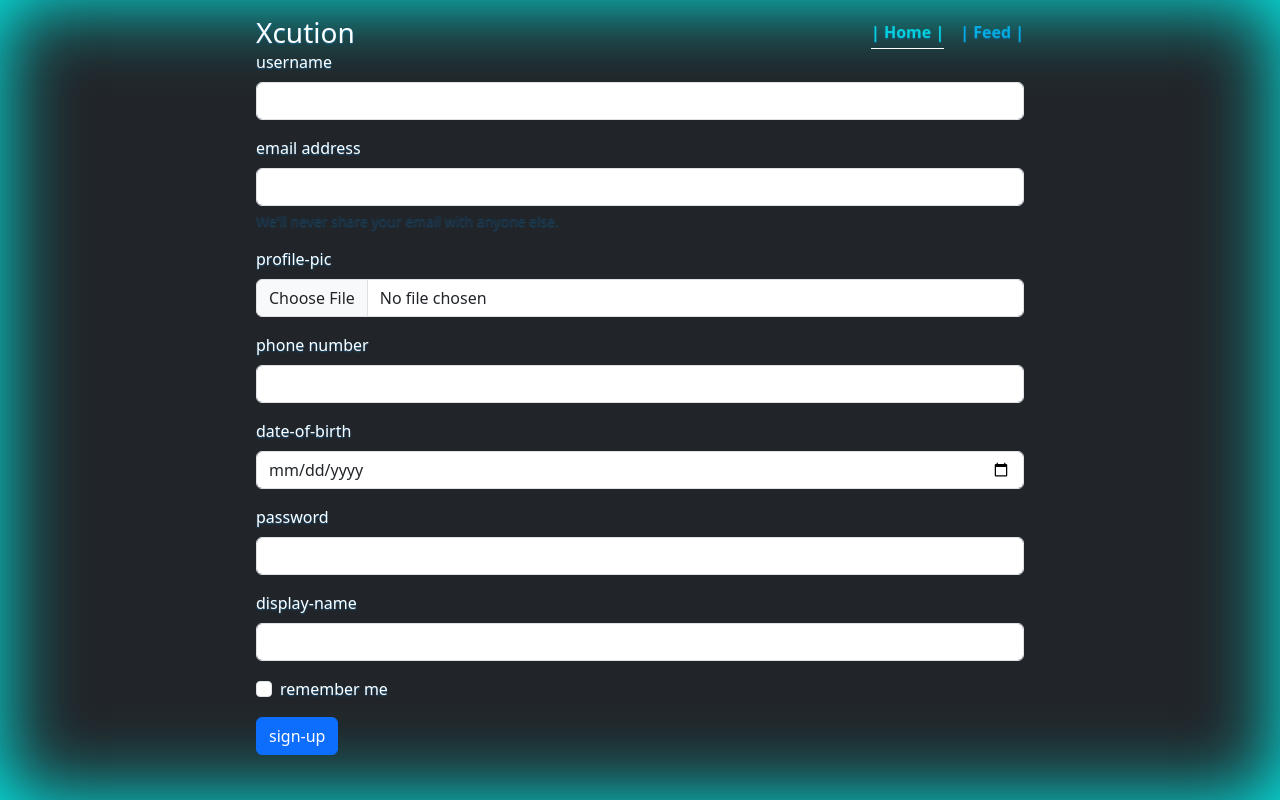
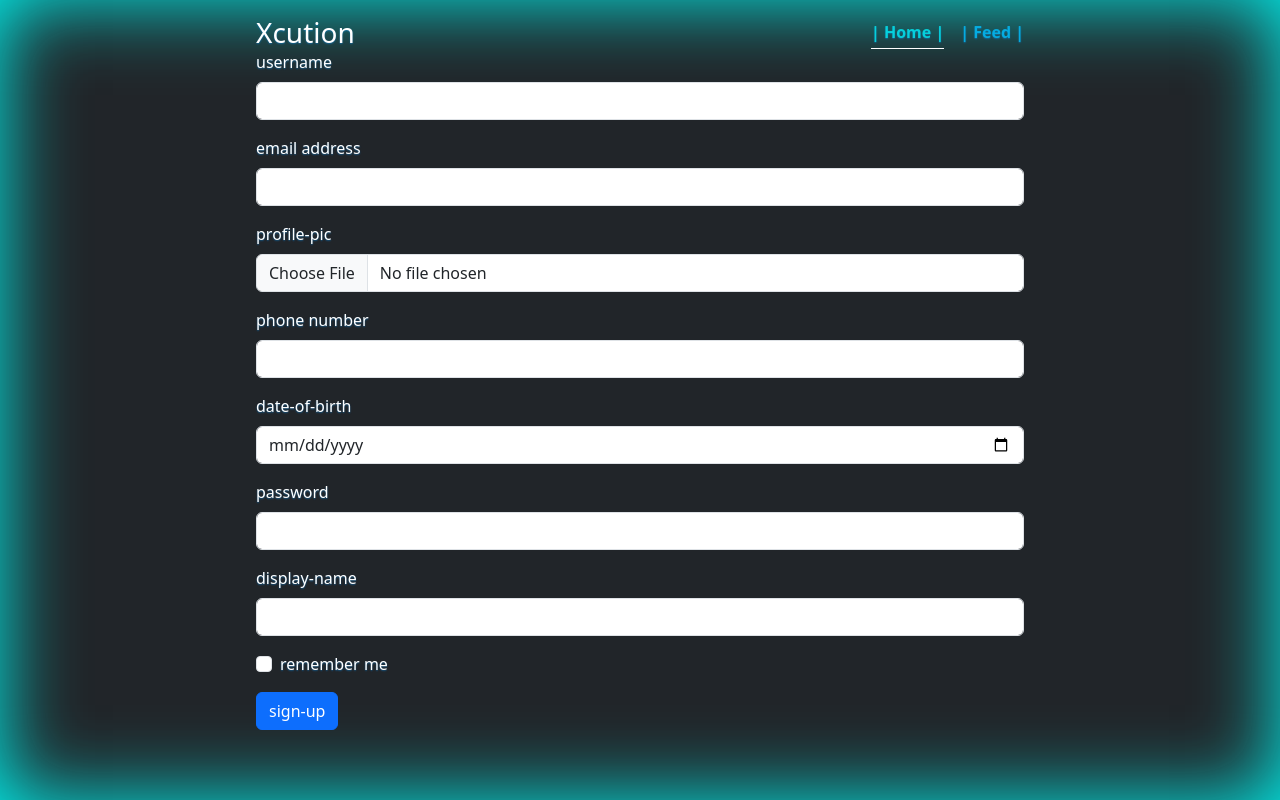
Before and after one commit to Gabidemi/Xcution, a Flask app: page /sign-up in a window 1280 px wide. Run offline with Flask 3, Linux system fonts and the light colour scheme.

Commit message:
final changes

```diff
--- a/templates/home.html.jinja
+++ b/templates/home.html.jinja
@@ -73,7 +73,7 @@ body {
     </div>
   </header>
 
-  <main class="px-3" style="color:blue;">
+  <main class="px-3" style="color:antiquewhite;">
     <h1>WELCOME TO XCUTION</h1>
     <p>Work In Progress</p>
     <h3>| Description |</h3>
--- a/templates/sign_up.html.jinja
+++ b/templates/sign_up.html.jinja
@@ -79,7 +79,7 @@ body {
         <div class="mb-3">
             <label for="exampleInputEmail1" class="form-label">email address</label>
             <input name="email" type="email" class="form-control" id="exampleInputEmail1" aria-describedby="emailHelp">
-            <div id="emailHelp" class="form-text">We'll never share your email with anyone else.</div>
+            <div id="emailHelp" class="form-text"></div>
         </div>
         <div class="mb-3">
             <label for="exampleInputEmail1" class="form-label">profile-pic</label>
```
